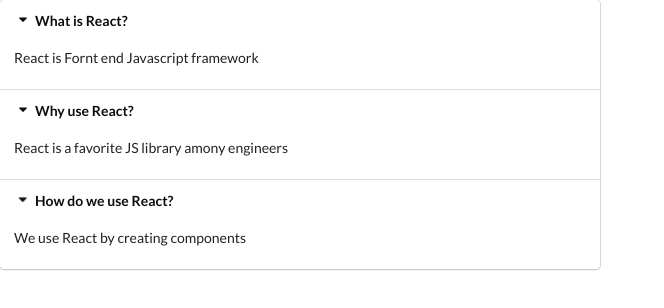
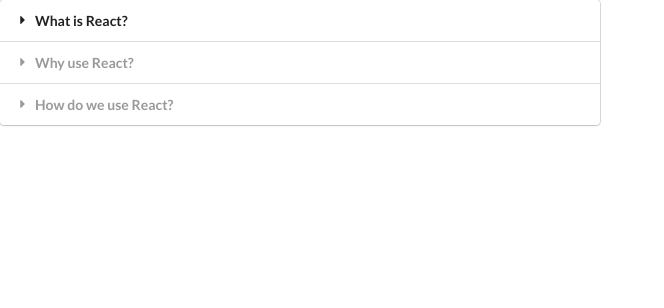
Before and after one commit to komal7292/React-Hooks, a React (Create React App) app: page / in a window 1280 px wide. Shown: the top 308 px of the page, without its empty margins (0-664 px from the left). Built offline with nearby package versions, Linux system fonts and the light colour scheme.

Commit message:
Adding my completed Accordion part

```diff
--- a/src/components/Accordion.js
+++ b/src/components/Accordion.js
@@ -1,24 +1,33 @@
-import React from 'react';
+import React,{ useState }from 'react';
 
 
 const Accordion = ({ items }) => {
+  const [activeIndex, setActiveIndex] = useState(null)
+
+  const onTitleClick = (index) => {
+    setActiveIndex(index)
+  }
   const renderedItems = items.map((item, index) => {
+    const active = index === activeIndex ? 'active' : '';
     return (
       <React.Fragment key={item.title}>
         <div
-          className='title active'
-          onClick={() => console.log('Title clicked', index)}
+          className={`title ${active}`} onClick={() => onTitleClick(index)}
         >
           <i className='dropdown icon'></i>
           {item.title}
         </div>
-        <div className='content active'>
+        <div className={`content ${active}`}>
           <p>{item.content}</p>
         </div>
       </React.Fragment>
     )
   })
-  return <div className='ui styled accordion'>{renderedItems}</div>
+  return(
+    <div className='ui styled accordion'>
+      {renderedItems}
+    </div>
+  )
 }
 
 export default Accordion
```
Also changed, not shown: 1 other file (tests, documents, lock files or other folders).
